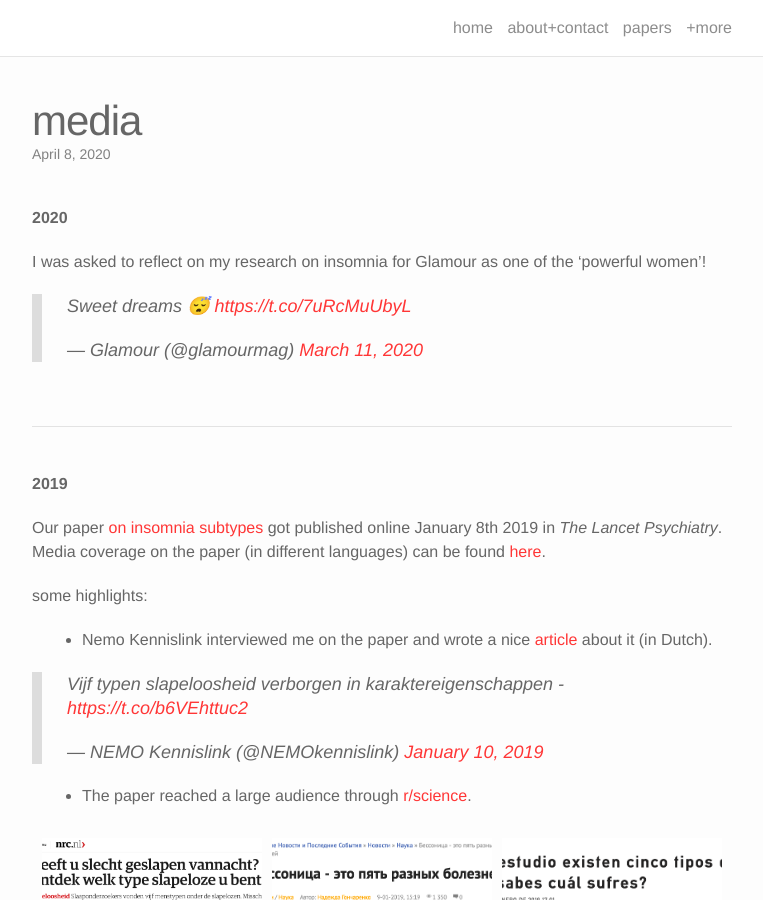
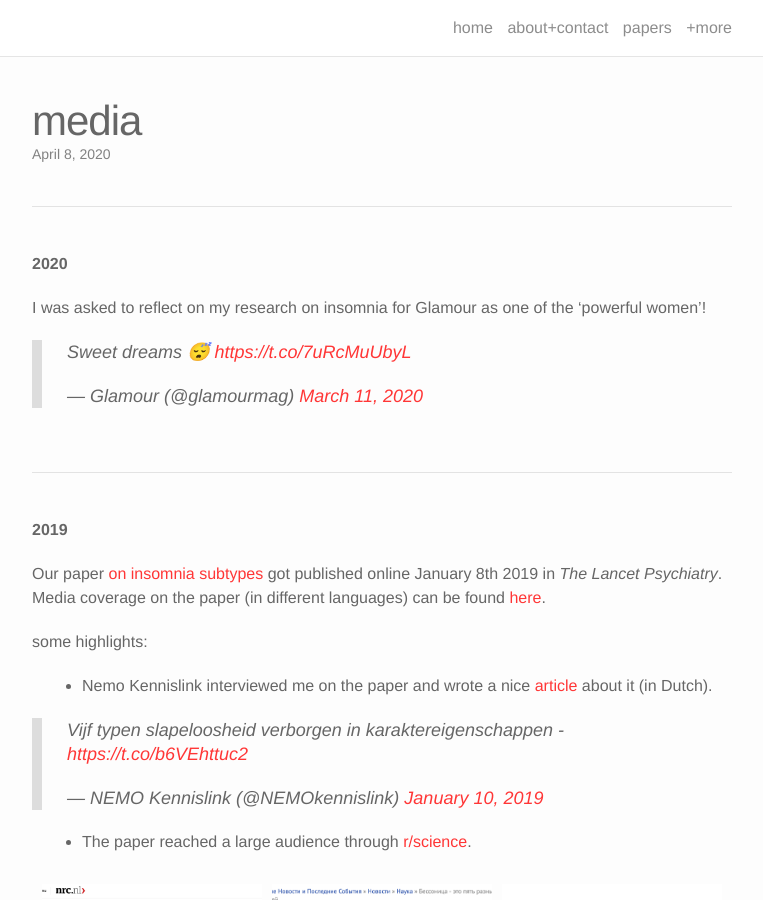
Before and after one commit to tfblanken/tfblanken.github.io, a Jekyll site: the page built from _portfolio/2_Media.markdown, in a window 1280 px wide and 900 px high. Shown: the whole window, without its empty margins (258-1021 px from the left). Built offline with Jekyll 4.4.1, drawn with Linux system fonts in a browser that asks for light colours; nearby versions of some CDN libraries; comment, search, counter and statistics services are not loaded.

Commit message:
Update 2_Media.markdown

```diff
--- a/_portfolio/2_Media.markdown
+++ b/_portfolio/2_Media.markdown
@@ -4,6 +4,10 @@
 description: radio + newspapers + online magazines
 img: /img/sea.jpg
 ---
+
+----
+
+<br/>
 
 **2020**
 
```
